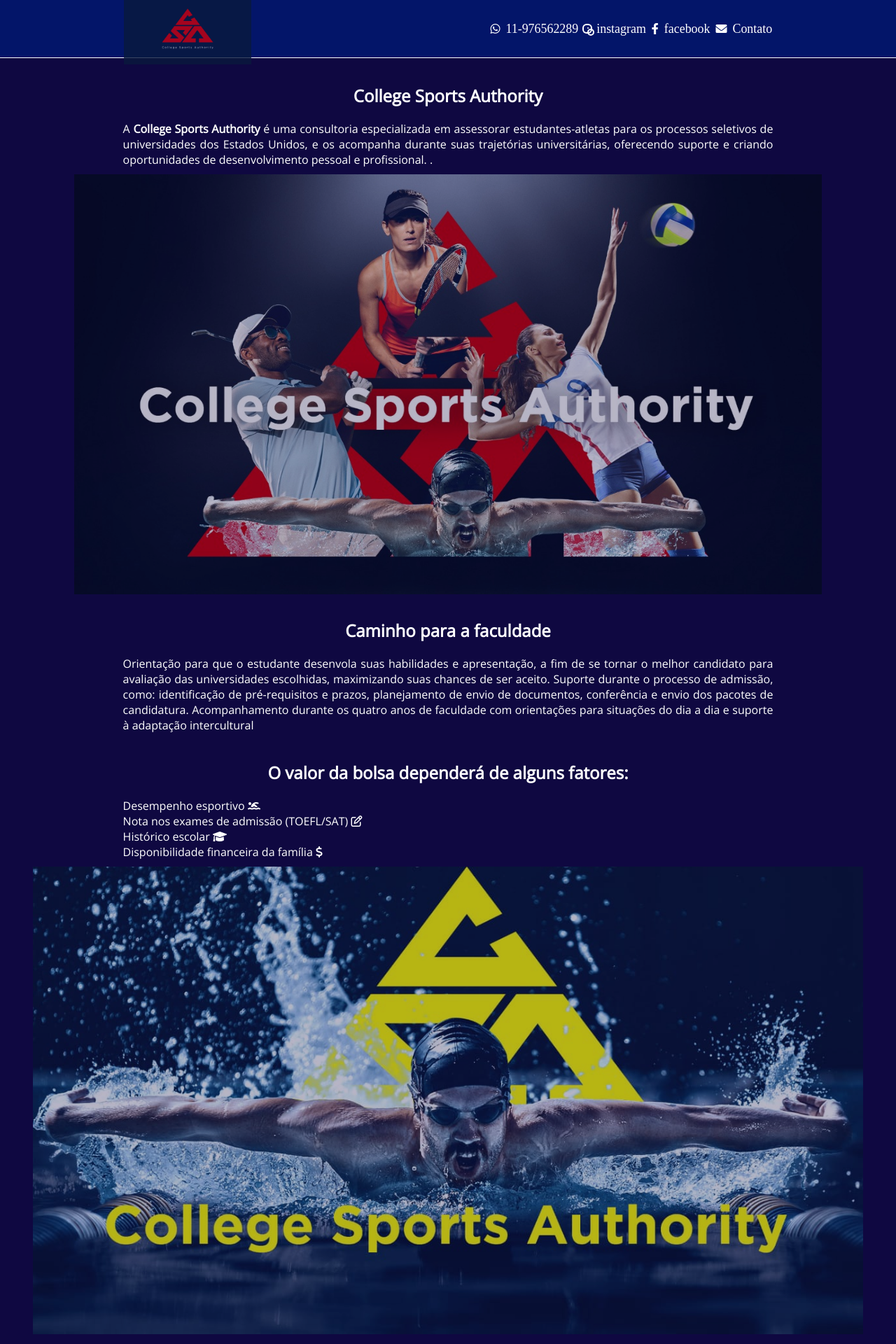
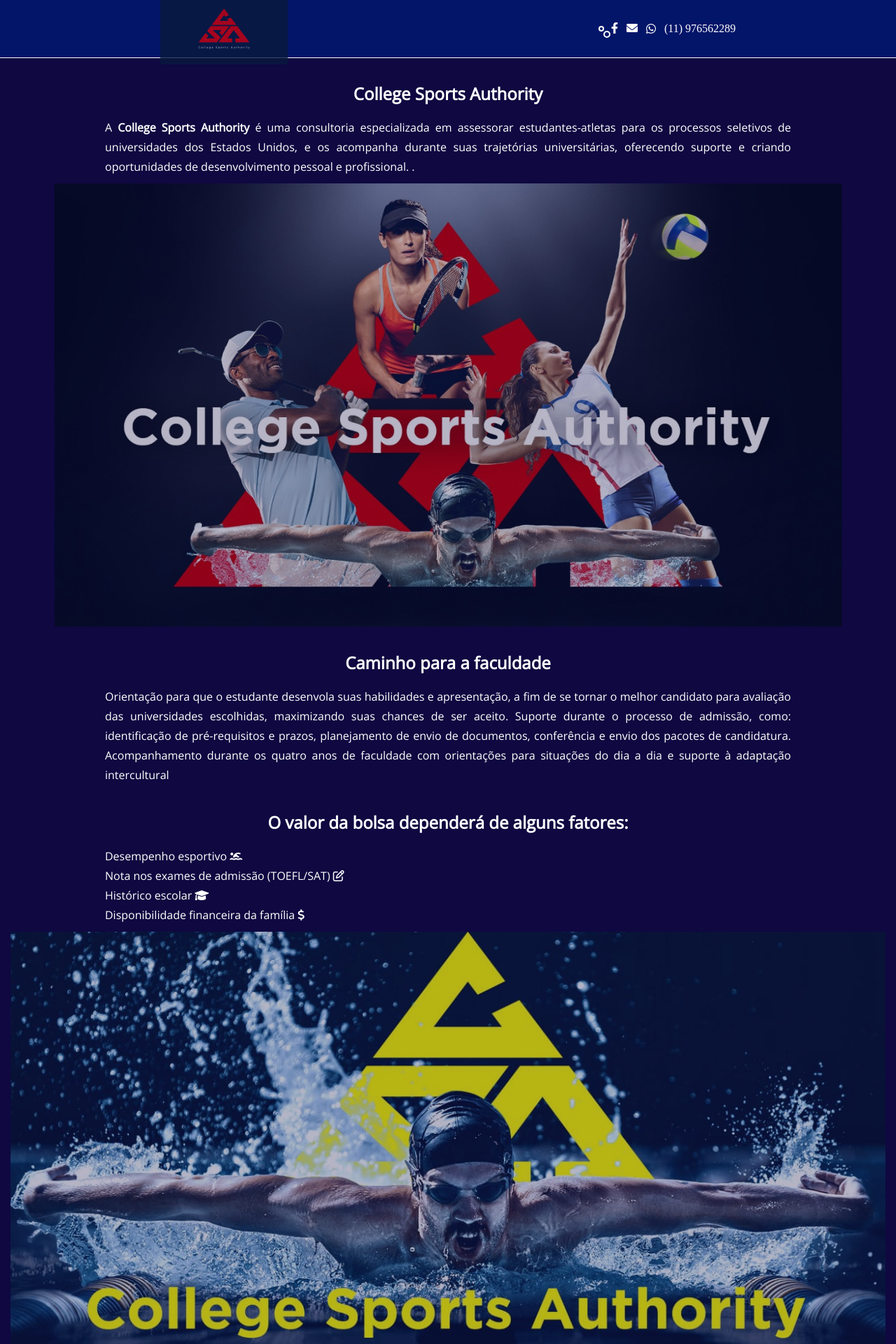
Before and after one commit to fdzanette/newcsasite, a PHP site: page / in a window 1280 px wide. Shown: the top 1920 px of the page at 70% size. Run offline with PHP 8.4, Linux system fonts and the light colour scheme; some libraries are stand-ins or nearby versions.

Commit message:
social media link and font adjustments

```diff
--- a/index.html
+++ b/index.html
@@ -21,10 +21,13 @@
       <div class="header-wrap">
         <img class="cabecalho-imagem" src="/images/logo_CSA_RGB.png" alt="CSA Logo">
         <nav class="cabecalho-links">
-          <i class="fab fa-whatsapp"></i><p class="social-link">11-976562289</p>
-          <i class="gg-instagram"></i><a class="social-link" href="https://www.instagram.com/csauthority/"> instagram</a>
-          <i class="fab fa-facebook-f"></i><a class="social-link" href="https://www.facebook.com/collegesportsauthority/"> facebook</a>
-          <i class="fa fa-envelope"></i><a class="social-link" href="mailto:gustavo@csauthority.com.br?subject=Contato"> Contato</a>
+          <!-- <i class="gg-instagram"></i><a class="social-link" href="https://www.instagram.com/csauthority/"> instagram</a>
+            <i class="fab fa-facebook-f"></i><a class="social-link" href="https://www.facebook.com/collegesportsauthority/"> facebook</a>
+            <i class="fa fa-envelope"></i><a class="social-link" href="mailto:gustavo@csauthority.com.br?subject=Contato"> Contato</a>-->
+            <a class="social-link" href="https://www.instagram.com/csauthority/"> <i class="gg-instagram"></i></a>
+            <a class="social-link" href="https://www.facebook.com/collegesportsauthority/"> <i class="fab fa-facebook-f"></i></a>
+            <a class="social-link" href="mailto:gustavo@csauthority.com.br?subject=Contato"> <i class="fa fa-envelope"></i></a>
+            <i class="fab fa-whatsapp"></i><p class="social-link">(11) 976562289</p>
         </nav>
       </div>
     </header>
--- a/style.css
+++ b/style.css
@@ -6,6 +6,7 @@
   padding: 0;
   box-sizing: border-box;
   text-decoration: none;
+  line-height: 28px;
 }
 
 .gg-instagram {
@@ -16,8 +17,6 @@
   border: 2px solid transparent;
   box-shadow: 0 0 0 2px;
   border-radius: 4px;
-  width: 10px;
-  height: 10px
  }
 
  .gg-instagram::after,
@@ -84,19 +83,23 @@ body {
 
 .cabecalho-links {
   display: flex;
-  gap: 8px;
+  gap: 12px;
   align-items: center;
   color: white;
+  object-fit: cover;
 }
 
-.cabecalho-links a p {
-  font-family: 'Courier New', Courier, monospace;
-  font-weight: 300;
+.cabecalho-links i {
+  object-fit: cover;
 }
 
 .social-link {
   color: white;
-  font-size: 1.4vw;
+  object-fit: cover;
+}
+
+.social-link > p {
+  margin-left: -50px;
 }
 
 .conteudo {
@@ -106,7 +109,6 @@ body {
   justify-content: space-around;
   padding: 15px;
   color: white;
-  width: 95%;
   margin: 0 auto;
   margin-top: 75px;
 }
```
